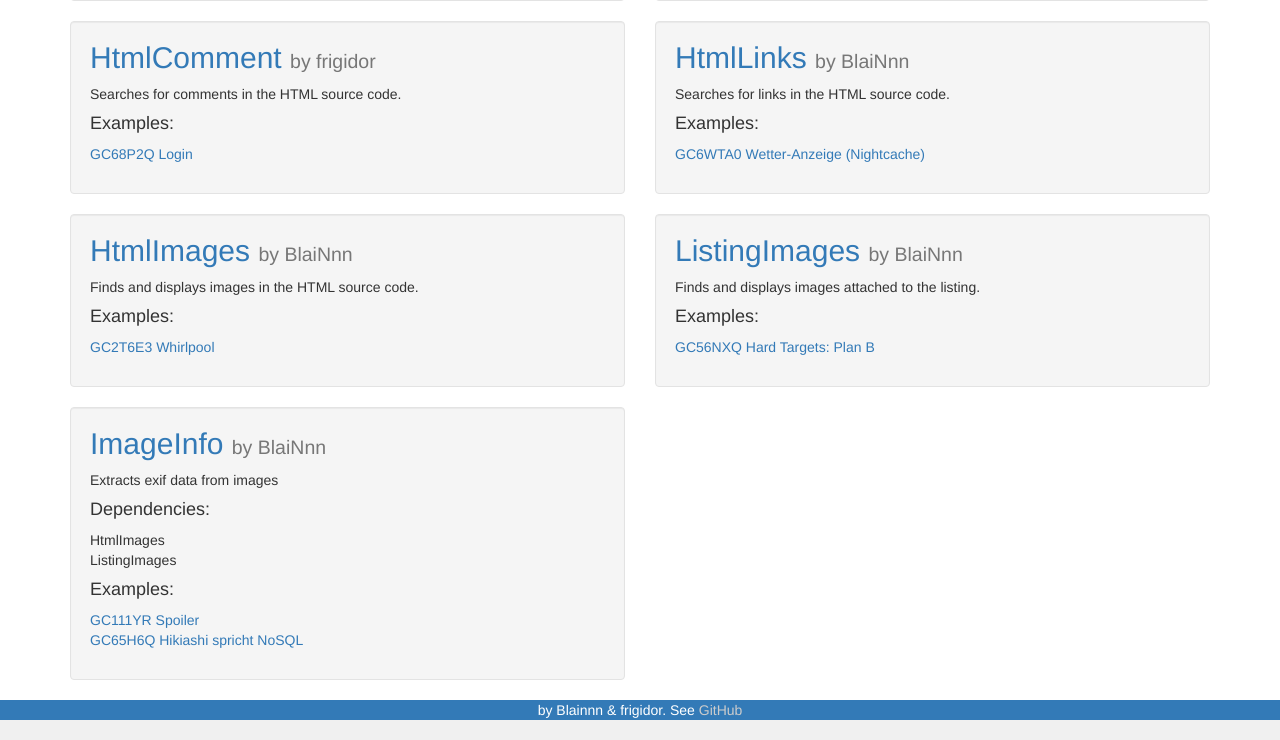
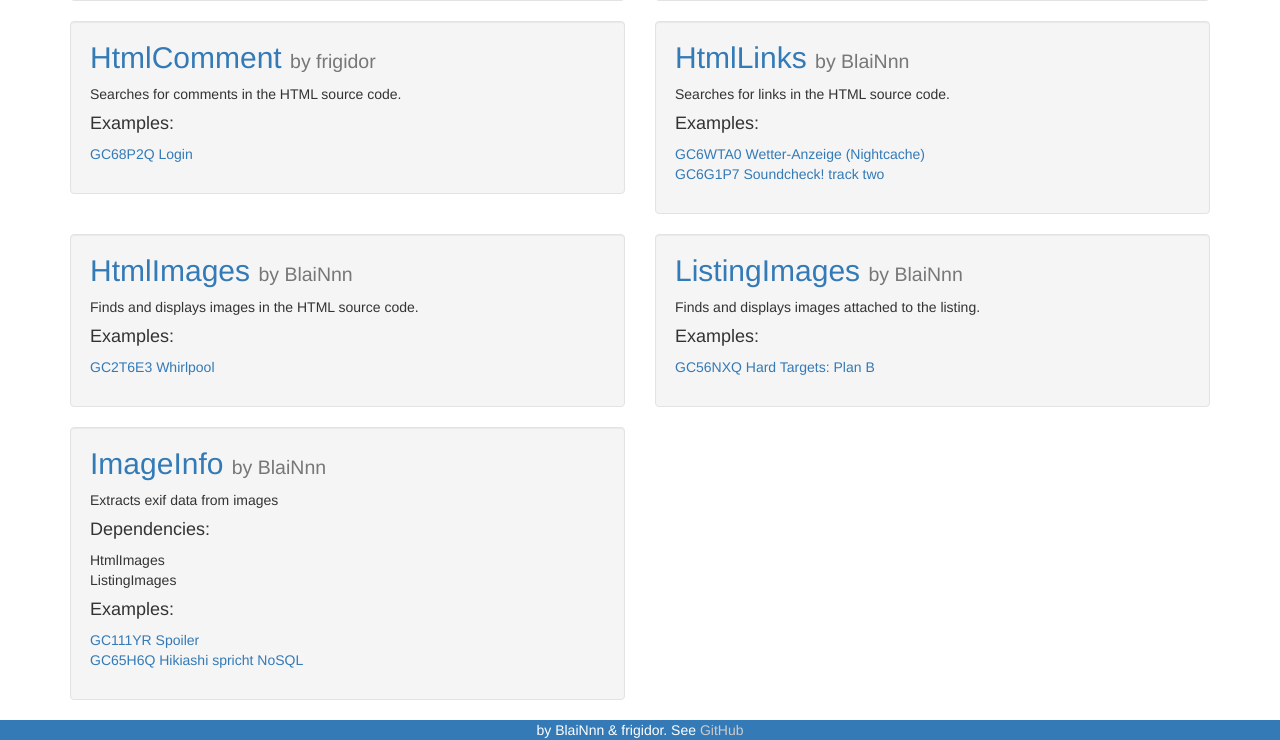
Before and after one commit to pascalbuehler/gc-analyzer, a PHP site: page / in a window 1280 px wide. Shown: the part 221-961 px from the top of the page. Run offline with PHP 8.4, Linux system fonts and the light colour scheme; some libraries are stand-ins or nearby versions.

Commit message:
Footer typo

```diff
--- a/Config/plugins.php
+++ b/Config/plugins.php
@@ -54,6 +54,7 @@ return [
         'description' => 'Searches for links in the HTML source code.',
         'examples' => [
             'GC6WTA0' => 'Wetter-Anzeige (Nightcache)',
+			'GC6G1P7' => 'Soundcheck! track two'
         ],
         'author' => 'BlaiNnn'
     ],
--- a/Layout/view/partials/footer.phtml
+++ b/Layout/view/partials/footer.phtml
@@ -1,5 +1,5 @@
         <footer class="bg-primary">
-            <div class="text-center">by Blainnn &amp frigidor.
+            <div class="text-center">by BlaiNnn &amp frigidor.
                 See <a href="https://github.com/pascalbuehler/gc-analyzer" target="_blank">GitHub</a>
             </div>
         </footer>
```
